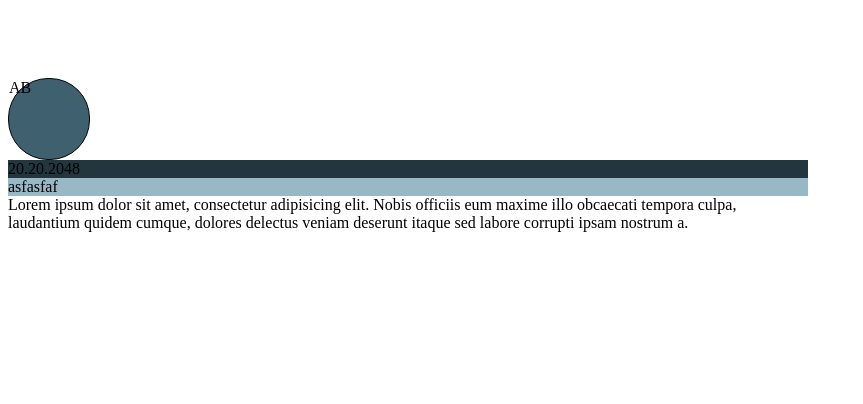
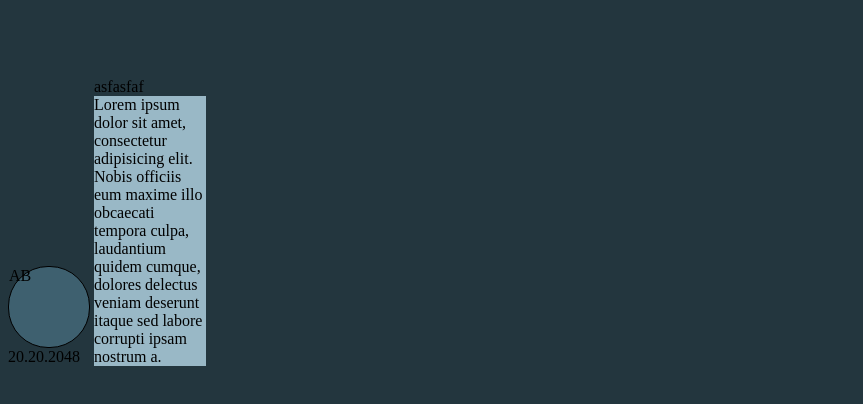
Before and after one commit to Demofont/JuniorFrontEnd, a plain HTML site: page Chat/chat.html in a window 1280 px wide. Shown: the whole page, without its empty margins (0-863 px from the left). Drawn offline with Linux system fonts and the light colour scheme.

Commit message:
Дубль 2

```diff
--- a/Chat/chat.less
+++ b/Chat/chat.less
@@ -3,14 +3,18 @@
 @main-color-light: lighten(@main-color,35%);
 
 body{
+    background-color: @main-color-dark;
     .whole-page{
          width: 800px;
     }
     .theme{
         height: 70px;
     }
-    .message{
+    .display-inline{
         display: inline-block;
+    }
+    .right-side{
+        width: calc(100% - 86px);
     }
 .image{
 background-color:@main-color;
@@ -22,7 +26,7 @@ border-radius: 40px;
 .date{
 background-color:@main-color-dark;
 }
-.sender{
+.note{
 background-color:@main-color-light;
 }
 }
```
Also changed, not shown: Chat/chat.css.
